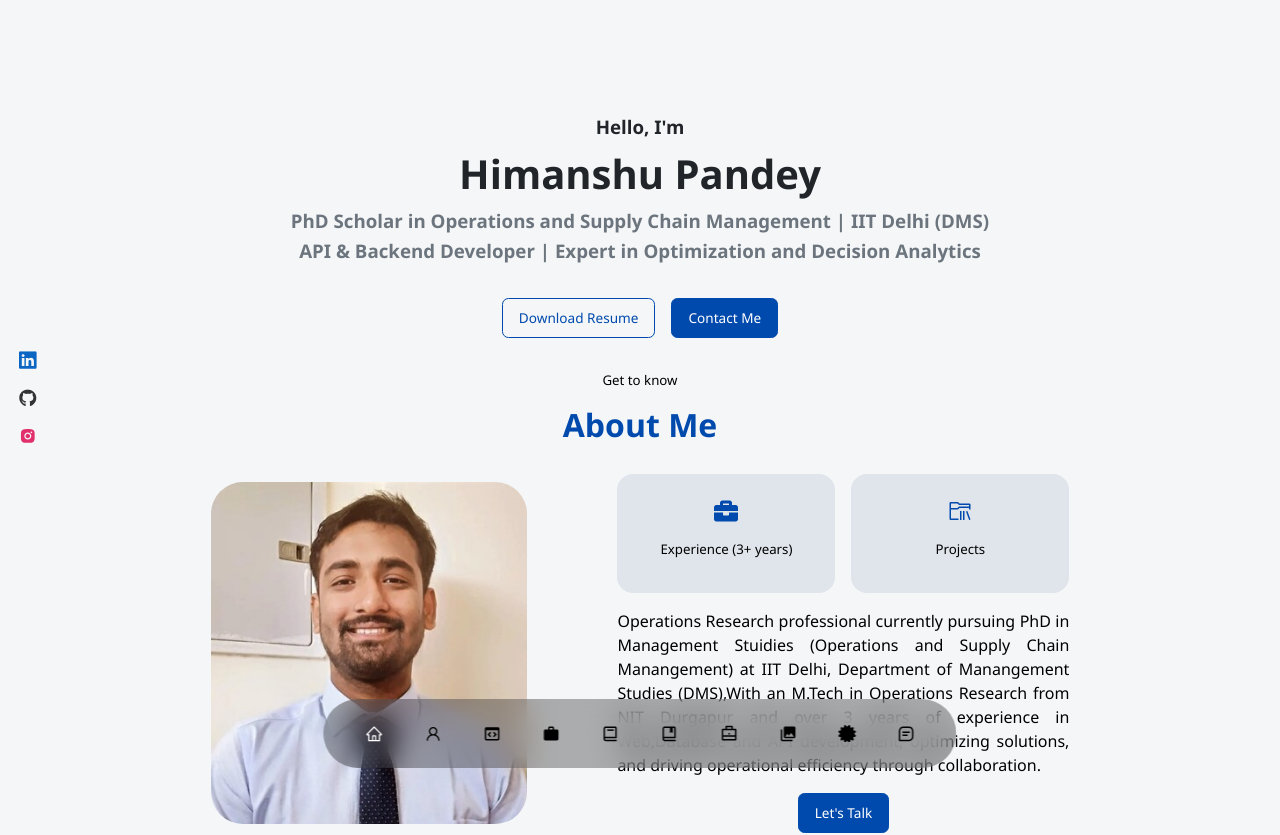
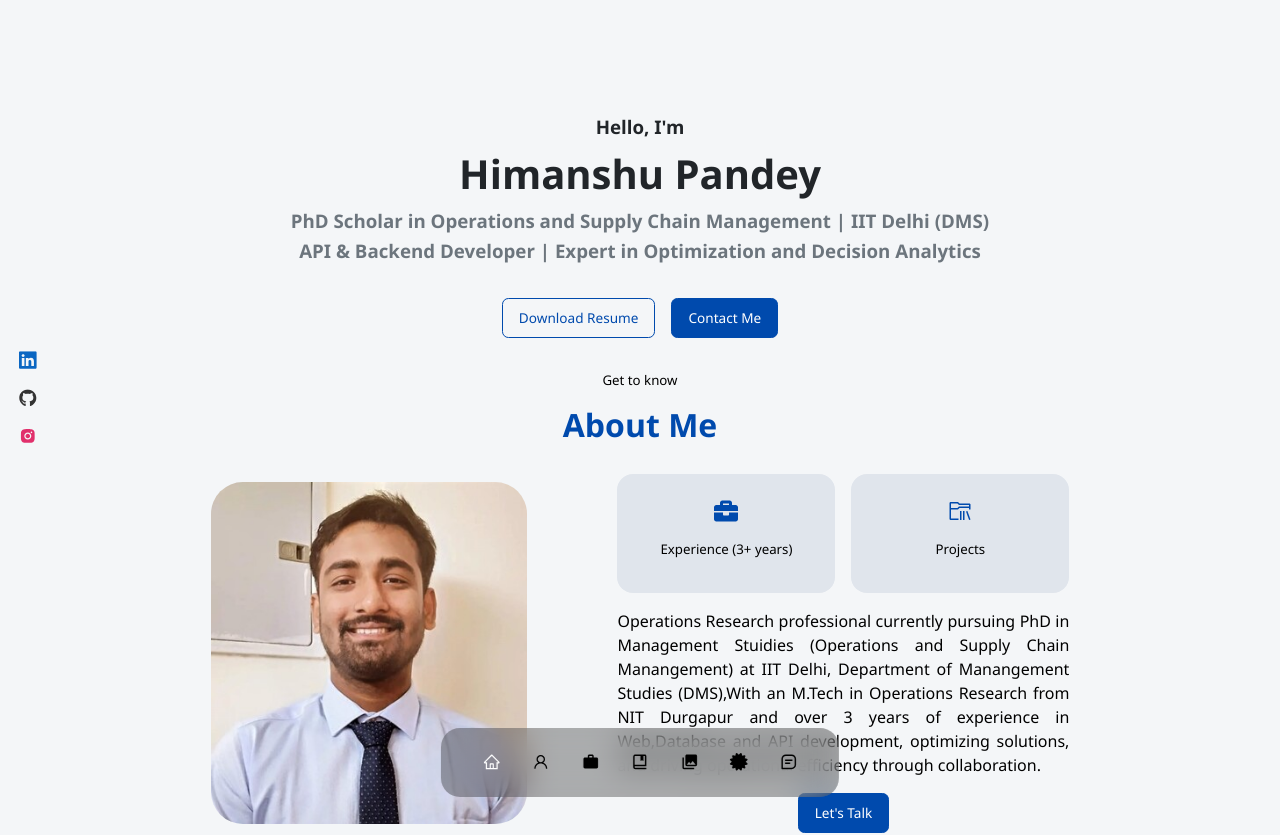
Before and after one commit to himpan1998/My-Portfolio-App, a React (Create React App) app: page / in a window 1280 px wide. Shown: the top 835 px of the page. Built offline with nearby package versions, Linux system fonts and the light colour scheme.

Commit message:
improve code

```diff
--- a/src/Components/Education.jsx
+++ b/src/Components/Education.jsx
@@ -1,8 +1,7 @@
 import React from "react";
-import { FaUniversity, FaSchool, FaGraduationCap } from "react-icons/fa";
+import { FaUniversity, FaSchool} from "react-icons/fa";
 import { AiOutlineEye } from "react-icons/ai"; // Eye icon for "view"
 import { FaTrophy,FaMedal } from 'react-icons/fa'; // Font Awesome trophy
-import { GiGraduateCap } from "react-icons/gi";
 import "./Education.css";
 import gateResult from "../Assets/gate/gate_score_card.pdf";
 import masterDegree from "../Assets/Master Degree/master_degree.pdf";
--- a/src/Components/Footer.css
+++ b/src/Components/Footer.css
@@ -26,6 +26,7 @@ footer a:hover {
 
 .permalinks {
     display: flex;
+    flex-direction: row;
     flex-wrap: wrap;
     justify-content: center;
     gap: 1.5rem;
@@ -75,14 +76,28 @@ footer a:hover {
 }
 
 .footer__copyright {
-    color: var(--color-muted);
-    font-size: 0.85rem;
+  color: #444;
+  font-size: 1.2rem;
+  margin-bottom: 4rem;
 }
+
+
+.permalinks {
+  display: flex;
+  flex-wrap: wrap;
+  justify-content: center;
+  gap: 2rem;
+  margin-top: 3rem;     /* Pushes it lower */
+  margin-bottom: 2rem;  /* Adds spacing below */
+  padding: 0;
+  list-style: none;
+}
+
 
 @media screen and (max-width: 600px) {
     .permalinks {
-        flex-direction: column;
-        gap: 1rem;
+        flex-direction: row;
+        gap: 0.3rem;
     }
 
     .footer__socials {
--- a/src/Components/Footer.jsx
+++ b/src/Components/Footer.jsx
@@ -1,5 +1,4 @@
 import React from "react";
-import { BsLinkedin } from "react-icons/bs";
 import { FaGithub } from "react-icons/fa";
 import { AiFillInstagram } from "react-icons/ai";
 import "./Footer.css";
@@ -14,27 +13,18 @@ const Footer = () => {
       <ul className="permalinks">
         <li><a href="#home">Home</a></li>
         <li><a href="#about">About</a></li>
-        <li><a href="#skills">Skills</a></li>
         <li><a href="#experience">Experience</a></li>
         <li><a href="#education">Education</a></li>
-        <li><a href="#publications">Publications</a></li>
-        <li><a href="#portfolio">Portfolio</a></li>
         <li><a href="#gallery">Gallery</a></li>
-        <li><a href="#certification">Certification</a></li>
         <li><a href="#contact">Contact</a></li>
       </ul>
-
+        {/* <li><a href="#skills">Skills</a></li> */}
+          {/* <li><a href="#publications">Publications</a></li> */}
+        {/* <li><a href="#portfolio">Portfolio</a></li> */}
+         {/* <li><a href="#certification">Certification</a></li> */}
       <div className="footer__socials">
         <a
           href="https://www.linkedin.com/in/himanshu-pandey1998"
-          target="_blank"
-          rel="noopener noreferrer"
-          className="linkedin"
-        >
-          <BsLinkedin />
-        </a>
-        <a
-          href="https://github.com/himpan1998"
           target="_blank"
           rel="noopener noreferrer"
           className="github"
@@ -43,25 +33,15 @@ const Footer = () => {
         </a>
         <a
           href="https://instagram.com/p.himanshu_333"
-          target="_blank"
+           target="_blank"
           rel="noopener noreferrer"
           className="instagram"
         >
-          <AiFillInstagram />
-        </a>
-        {/* Example Udemy (replace with actual icon or image if you have one) */}
-        {/* <a
-          href="https://www.udemy.com/user/himanshu-pandey/"
-          target="_blank"
-          rel="noopener noreferrer"
-          className="udemy"
-        >
-          <i className="udemy-icon">U</i>
-        </a> */}
+           <AiFillInstagram />
+         </a>
       </div>
-
       <div className="footer__copyright">
-        <small>&copy; HP 2023. All rights reserved.</small>
+        <small>&copy; HP {new Date().getFullYear()}. All rights reserved.</small>
       </div>
     </footer>
   );
--- a/src/Components/Intro.jsx
+++ b/src/Components/Intro.jsx
@@ -1,9 +1,8 @@
-import { FaAward } from "react-icons/fa";
 import { FaBriefcase } from 'react-icons/fa';
 import React from "react";
 import { VscFolderLibrary } from "react-icons/vsc";
 import img from "../Assets/himanshu.jpeg";
-import "./Intro.css";
+import "./intro.css";
 
 const Intro = () => {
   return (
--- a/src/Components/Topbar.css
+++ b/src/Components/Topbar.css
@@ -7,11 +7,12 @@ nav {
     position: fixed;
     left: 50%;
     transform: translateX(-50%);
-    bottom: 2rem;
+    bottom: 0;
     display: flex;
-    gap: 0.8rem;
-    border-radius: 3rem;
+    gap: 0.2rem;
+    border-radius: 19px;
     backdrop-filter: blur(15px);
+    margin-bottom:3.5px;
   }
 
   nav a {
@@ -31,3 +32,9 @@ nav {
     background: transparent ;
     color: var(--color-white);
   }
+
+  /* @media screen and (max-width: 600px) {
+    nav {
+    border-radius: 10px;
+    } */
+  /* } */
--- a/src/Components/Topbar.jsx
+++ b/src/Components/Topbar.jsx
@@ -2,8 +2,7 @@ import React, { useState } from "react";
 
 // Icons
 import { AiOutlineHome, AiOutlineUser } from "react-icons/ai";
-import { BiBook, BiBookBookmark, BiMessageSquareDetail, BiCodeBlock } from "react-icons/bi";
-import { RiBriefcaseLine } from "react-icons/ri";
+import { BiBookBookmark, BiMessageSquareDetail } from "react-icons/bi";
 import { MdPhotoLibrary, MdWork } from "react-icons/md";
 import { FaCertificate } from "react-icons/fa";
 
@@ -29,15 +28,6 @@ const Topbar = () => {
       >
         <AiOutlineUser />
       </a>
-
-      <a
-        href="#skills"
-        onClick={() => setActiveNav("#skills")}
-        className={activeNav === "#skills" ? "active" : ""}
-      >
-        <BiCodeBlock />   {/* Represents coding / skills */}
-      </a>
-
       <a
         href="#experience"
         onClick={() => setActiveNav("#experience")}
@@ -45,15 +35,6 @@ const Topbar = () => {
       >
         <MdWork />   {/* Represents work / experience */}
       </a>
-
-      <a
-        href="#education"
-        onClick={() => setActiveNav("#education")}
-        className={activeNav === "#education" ? "active" : ""}
-      >
-        <BiBook />
-      </a>
-
       <a
         href="#publications"
         onClick={() => setActiveNav("#publications")}
@@ -61,15 +42,6 @@ const Topbar = () => {
       >
         <BiBookBookmark />
       </a>
-
-      <a
-        href="#portfolio"
-        onClick={() => setActiveNav("#portfolio")}
-        className={activeNav === "#portfolio" ? "active" : ""}
-      >
-        <RiBriefcaseLine />
-      </a>
-
       <a
         href="#gallery"
         onClick={() => setActiveNav("#gallery")}
```
